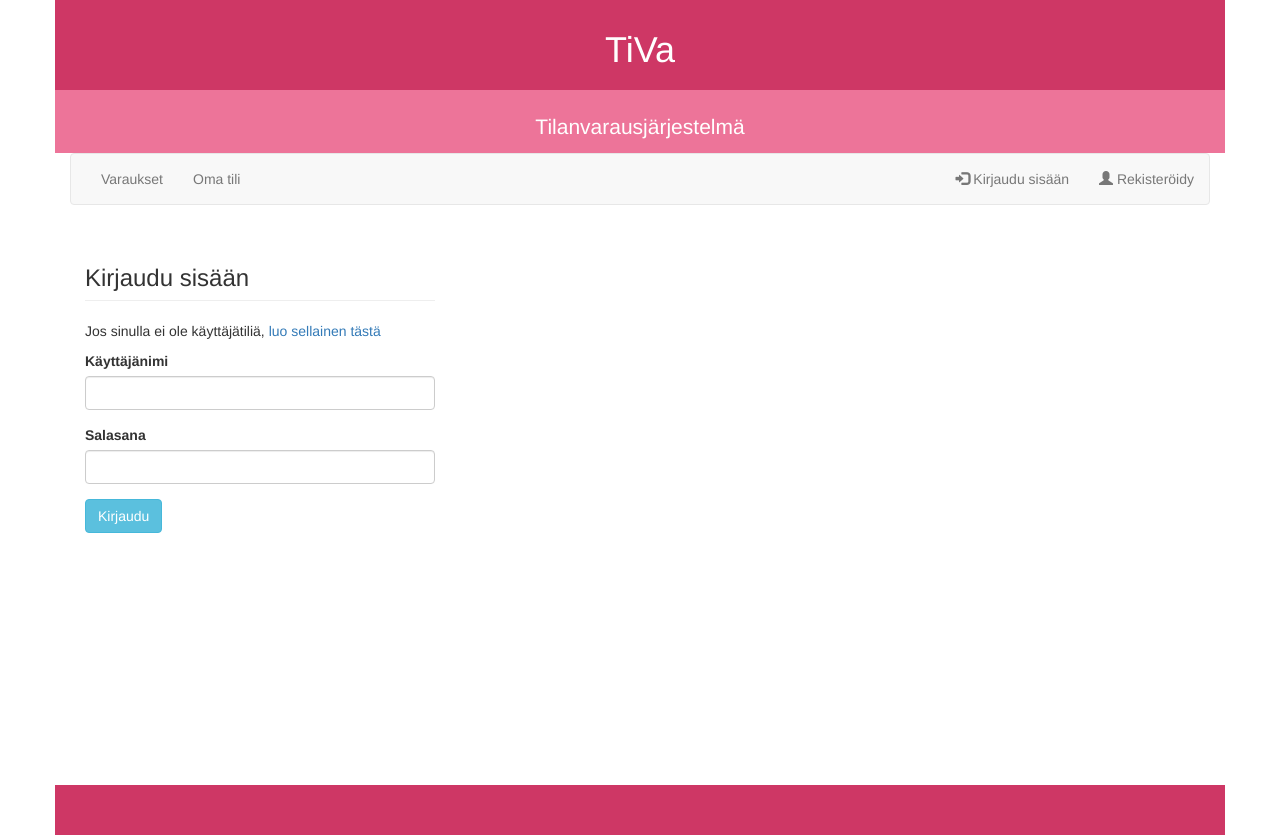
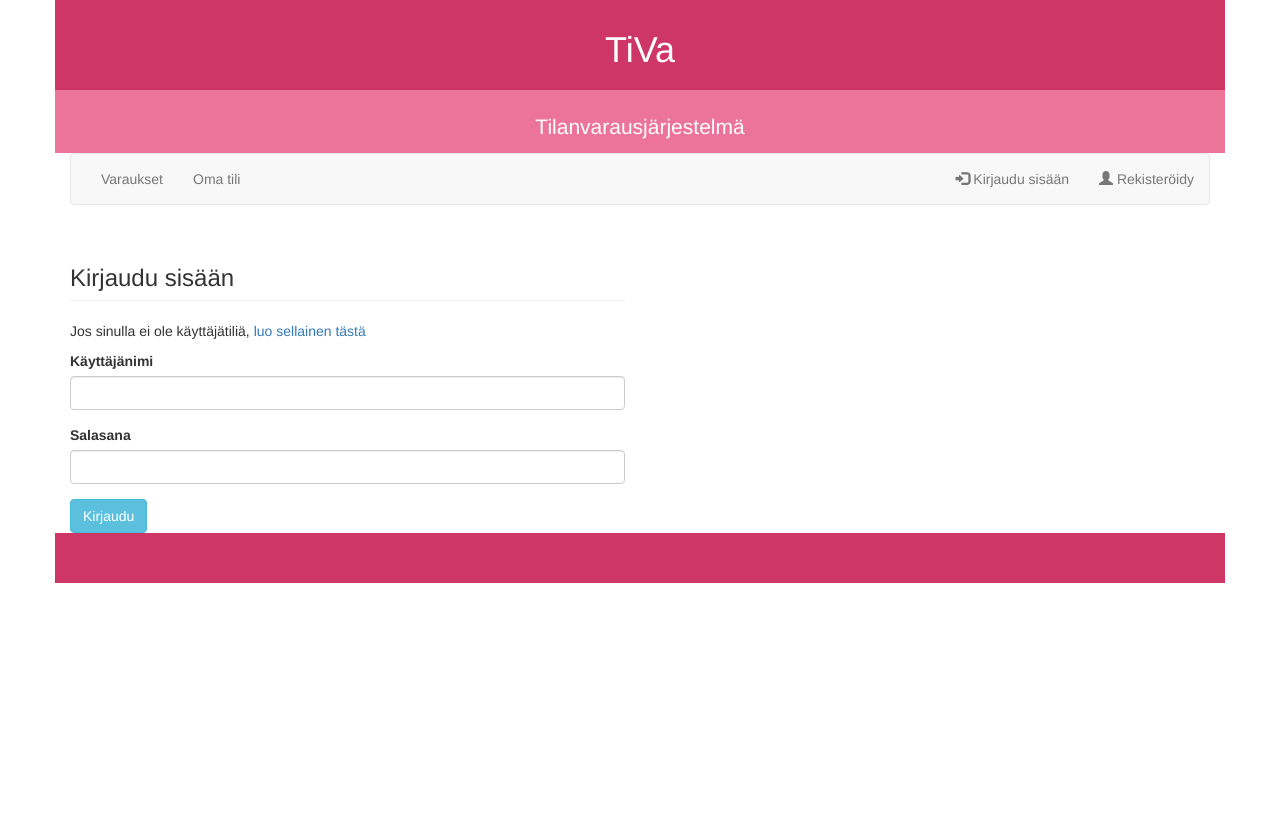
Before and after one commit to Oupi/tiva-tilavaraus, a website: page public/index.html at #/login in a window 1280 px wide. After the commit the page ends 800 px from the top, so only its background shows below. Drawn offline with nearby package versions, Linux system fonts and the light colour scheme; some packages are replaced by stand-ins of ours.

Commit message:
Modified login and register views

```diff
--- a/public/css/main.css
+++ b/public/css/main.css
@@ -25,7 +25,7 @@ html, body {
 }
 
 #content {
-	height: 70%; /* TEMP */
+	height: auto; /* TEMP */
 }
 
 #footer {
--- a/public/views/loginView.html
+++ b/public/views/loginView.html
@@ -1,4 +1,6 @@
-<form class="col-xs-4">
+<div class="row">
+	<div class="col-sm-6">
+		<form>
 			<h3 class="page-header">Kirjaudu sisään</h3>
 			<p>Jos sinulla ei ole käyttäjätiliä,
 				<a href="#/register">luo sellainen tästä</a>
@@ -13,3 +15,6 @@
 			</div>
 		  <button class="btn btn-info" ng-click="login()">Kirjaudu</button>
 		</form>
+	</div>
+	<div class="col-sm-6"></div>
+</div>
```
Also changed, not shown: public/views/registerView.html (+6 -1 lines). Lines whose indentation alone changed are shown as unchanged.
